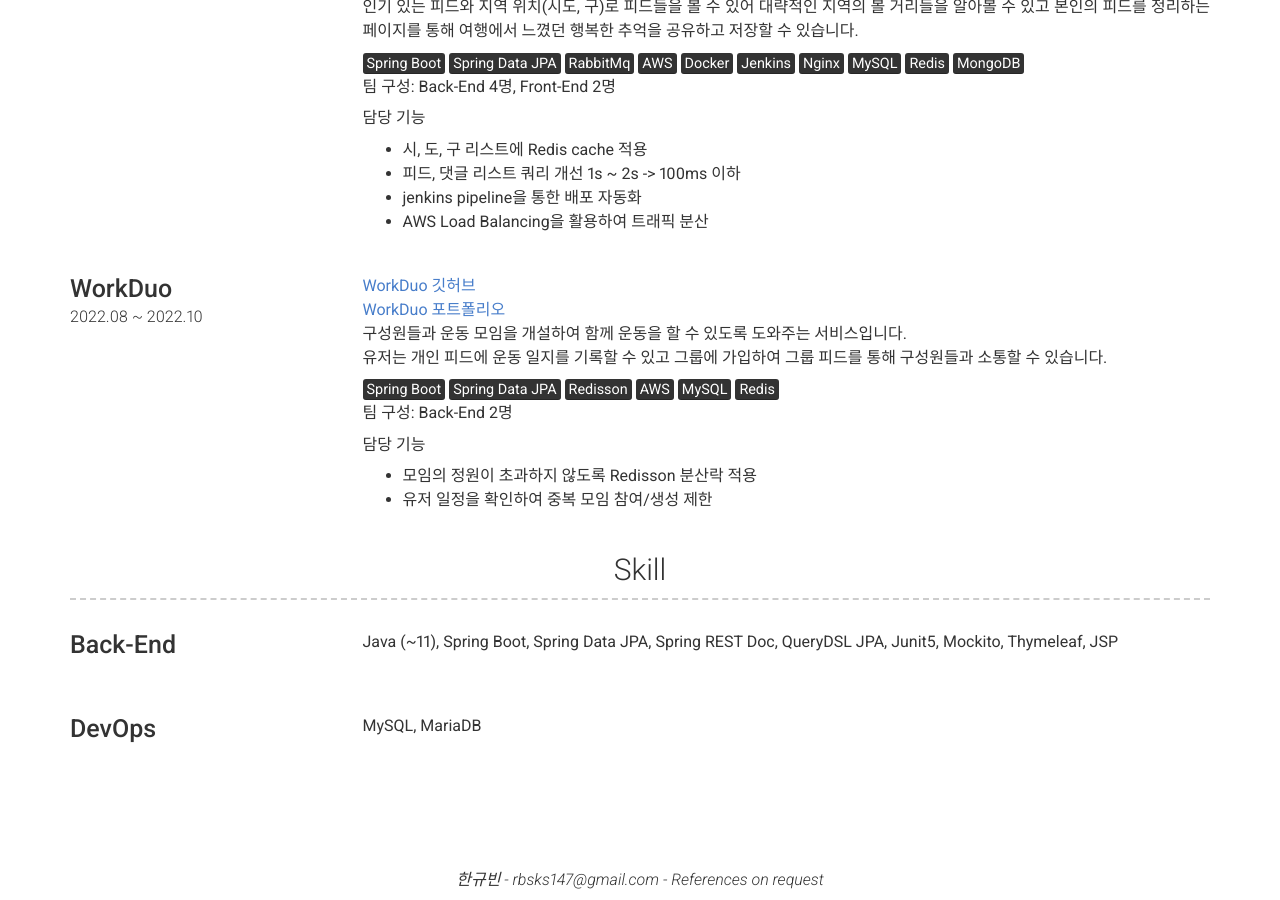
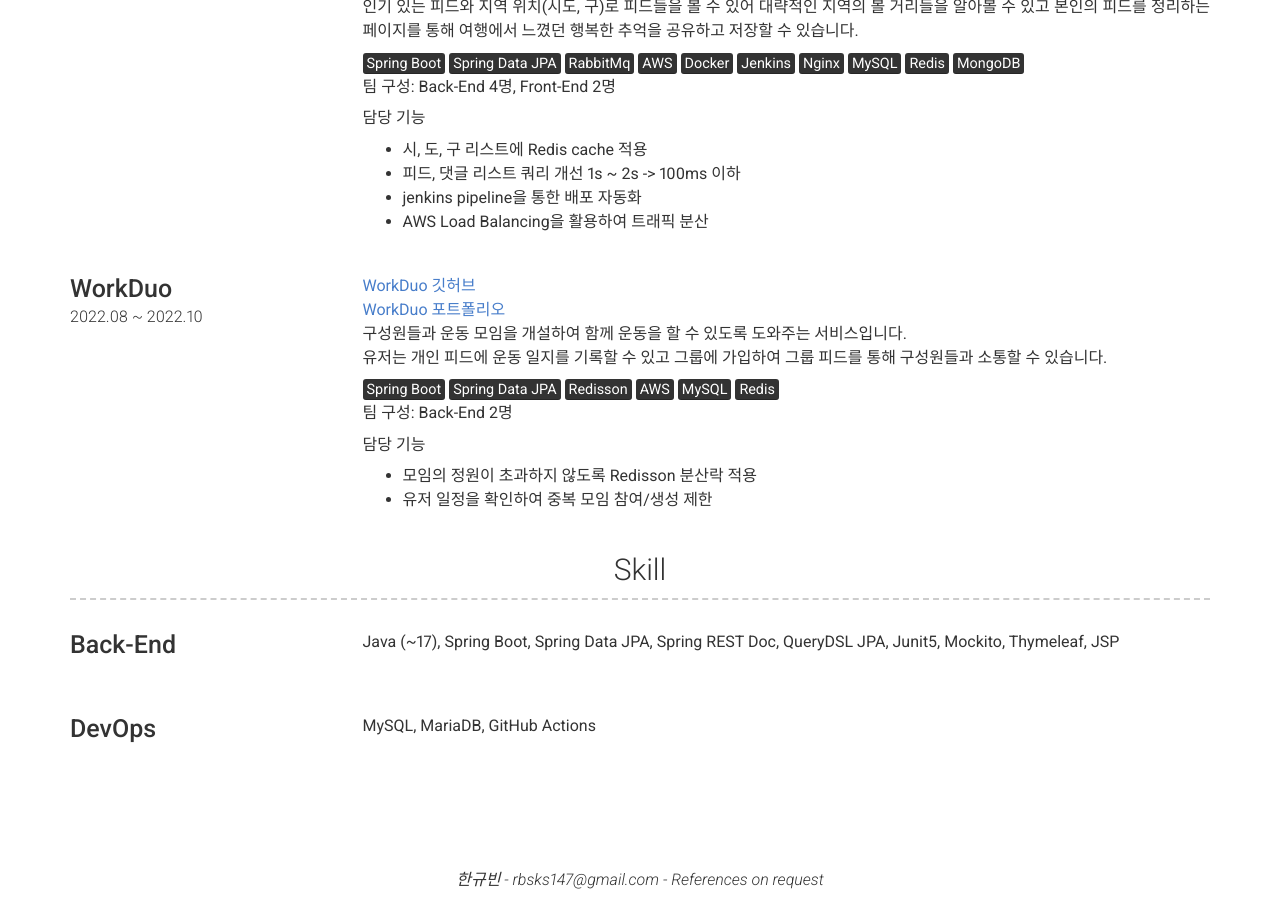
Before and after one commit to rbsks/rbsks.github.io, a Jekyll site: the page built from index.md, in a window 1280 px wide and 900 px high, scrolled down 2148 px. Built offline with Jekyll 4.4.1, drawn with Linux system fonts in a browser that asks for light colours; nearby versions of some CDN libraries; some of the changed text lies outside the part shown.

Commit message:
Update _config.yml

```diff
--- a/_config.yml
+++ b/_config.yml
@@ -63,7 +63,7 @@ content:
     content:
       - layout: left
         title: 한패스
-        sub_title: 기업 송금 개발팀 / 사원
+        sub_title: PG 개발팀 / 사원
         caption: 2022.12 ~ 현재 재직중
         link: https://www.hanpass.com/
         description: | # this will include new lines to allow paragraphs
@@ -186,12 +186,12 @@ content:
         title: Back-End
 
         description: | # this will include new lines to allow paragraphs
-          Java (~11), Spring Boot, Spring Data JPA, Spring REST Doc, QueryDSL JPA, Junit5, Mockito, Thymeleaf, JSP
+          Java (~17), Spring Boot, Spring Data JPA, Spring REST Doc, QueryDSL JPA, Junit5, Mockito, Thymeleaf, JSP
 
       - title: DevOps
 
         description: | # this will include new lines to allow paragraphs
-          MySQL, MariaDB
+          MySQL, MariaDB, GitHub Actions
 
 # Footer
 footer_show_references: true
```
